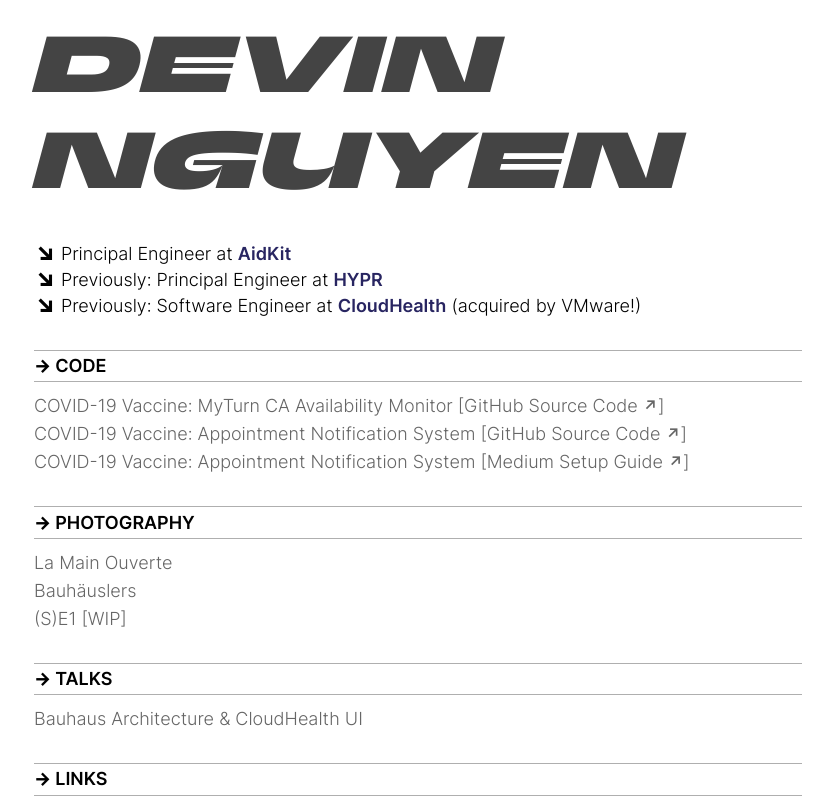
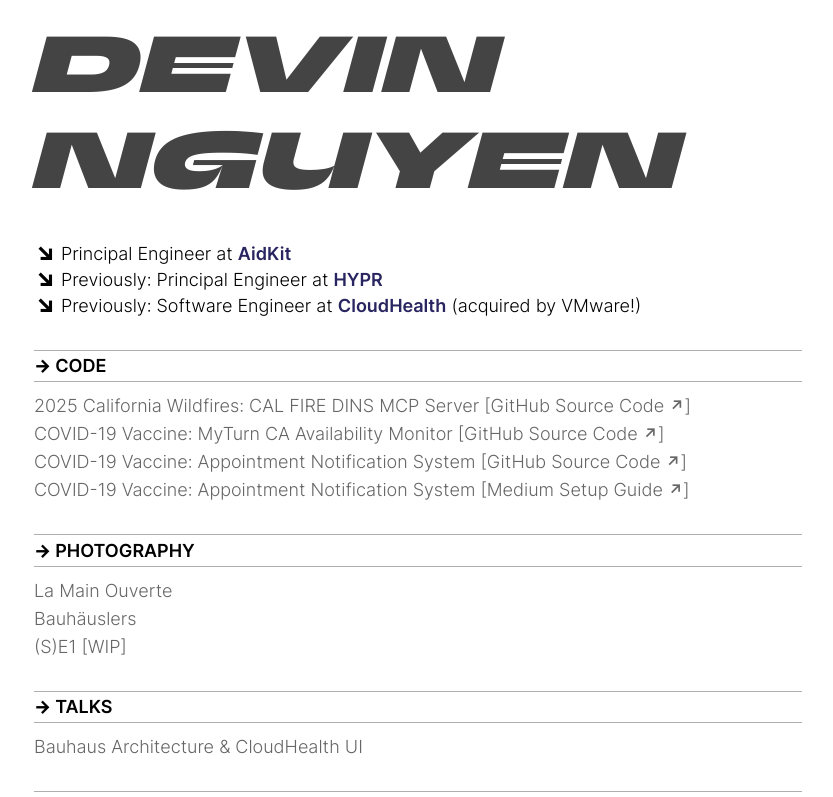
Before and after one commit to devin2712/ddxdevin, a Next.js app: page / in a window 1280 px wide. Shown: the top 797 px of the page, without its empty margins (222-1055 px from the left). Built offline with nearby package versions, Linux system fonts and the light colour scheme.

Commit message:
Add CAL FIRE DINS MCP

```diff
--- a/pages/index.tsx
+++ b/pages/index.tsx
@@ -72,6 +72,14 @@ export default function Home() {
           <LinkList
             title={formatMessage({ id: "ddxdevin.code.title" })}
             links={[
+              {
+                url: "https://github.com/devin2712/calfire-gis-mcp-server",
+                title: formatMessage({ id: "ddxdevin.code.gis.title" }),
+                isExternal: true,
+                externalLinkLabel: formatMessage({
+                  id: "ddxdevin.code.tags.github",
+                }),
+              },
               {
                 url: "https://github.com/devin2712/myturn-monitor",
                 title: formatMessage({ id: "ddxdevin.code.myturn.title" }),
--- a/translations/en.json
+++ b/translations/en.json
@@ -11,6 +11,7 @@
   "ddxdevin.code.title": "Code",
   "ddxdevin.code.tags.github": "GitHub Source Code",
   "ddxdevin.code.tags.medium": "Medium Setup Guide",
+  "ddxdevin.code.gis.title": "2025 California Wildfires: CAL FIRE DINS MCP Server",
   "ddxdevin.code.myturn.title": "COVID-19 Vaccine: MyTurn CA Availability Monitor",
   "ddxdevin.code.notify.title": "COVID-19 Vaccine: Appointment Notification System",
   "ddxdevin.photography.title": "Photography",
--- a/translations/fr.json
+++ b/translations/fr.json
@@ -11,6 +11,7 @@
   "ddxdevin.code.title": "Le Code",
   "ddxdevin.code.tags.github": "Code Source sur GitHub",
   "ddxdevin.code.tags.medium": "Guide d'installation sur Medium",
+  "ddxdevin.code.gis.title": "Incendies de forêt en Californie (2025) : serveur MCP CAL FIRE DINS",
   "ddxdevin.code.myturn.title": "Vaccins contre le COVID-19: MyTurn CA Moniteur de disponibilité",
   "ddxdevin.code.notify.title": "Vaccins contre le COVID-19: Système de notification de rendez-vous",
   "ddxdevin.photography.title": "La Photographie",
```
Also changed, not shown: public/docs/concerts-backup.csv.
